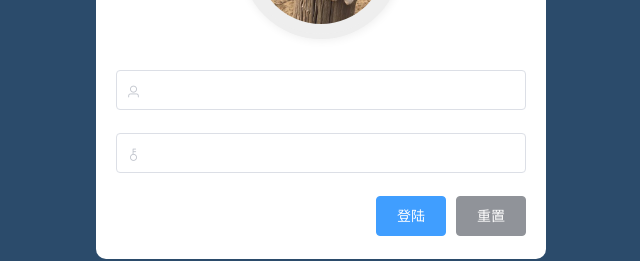
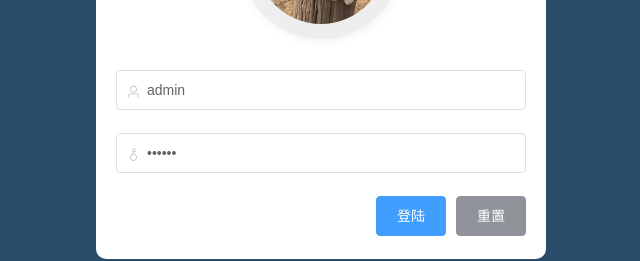
Before and after one commit to pokitpeng/vue_shop, a Vue app: page /#/login in a window 1280 px wide. Shown: the part 291-552 px from the top of the page, without its empty margins (319-959 px from the left). Built offline with nearby package versions, Linux system fonts and the light colour scheme.

Commit message:
chore: 表单的数据绑定

```diff
--- a/src/components/Login.vue
+++ b/src/components/Login.vue
@@ -7,14 +7,21 @@
       </div>
 
       <!-- 登陆表单区域 -->
-      <el-form label-width="0px" class="login_form">
+      <el-form :model="loginForm" label-width="0px" class="login_form">
         <!-- 用户名 -->
         <el-form-item>
-          <el-input prefix-icon="el-icon-user"></el-input>
+          <el-input
+            v-model="loginForm.username"
+            prefix-icon="el-icon-user"
+          ></el-input>
         </el-form-item>
         <!-- 密码 -->
         <el-form-item>
-          <el-input prefix-icon="el-icon-key"></el-input>
+          <el-input
+            v-model="loginForm.password"
+            prefix-icon="el-icon-key"
+            type="password"
+          ></el-input>
         </el-form-item>
 
         <!-- 按钮 -->
@@ -29,11 +36,15 @@
 
 <script>
 export default {
-  // 下面可不写
-  // name: "Login",
-  // props: {
-  //   msg: String,
-  // },
+  data() {
+    return {
+      // 这是登陆表单的数据模板对象
+      loginForm: {
+        username: "admin",
+        password: "123456",
+      },
+    };
+  },
 };
 </script>
 
```
